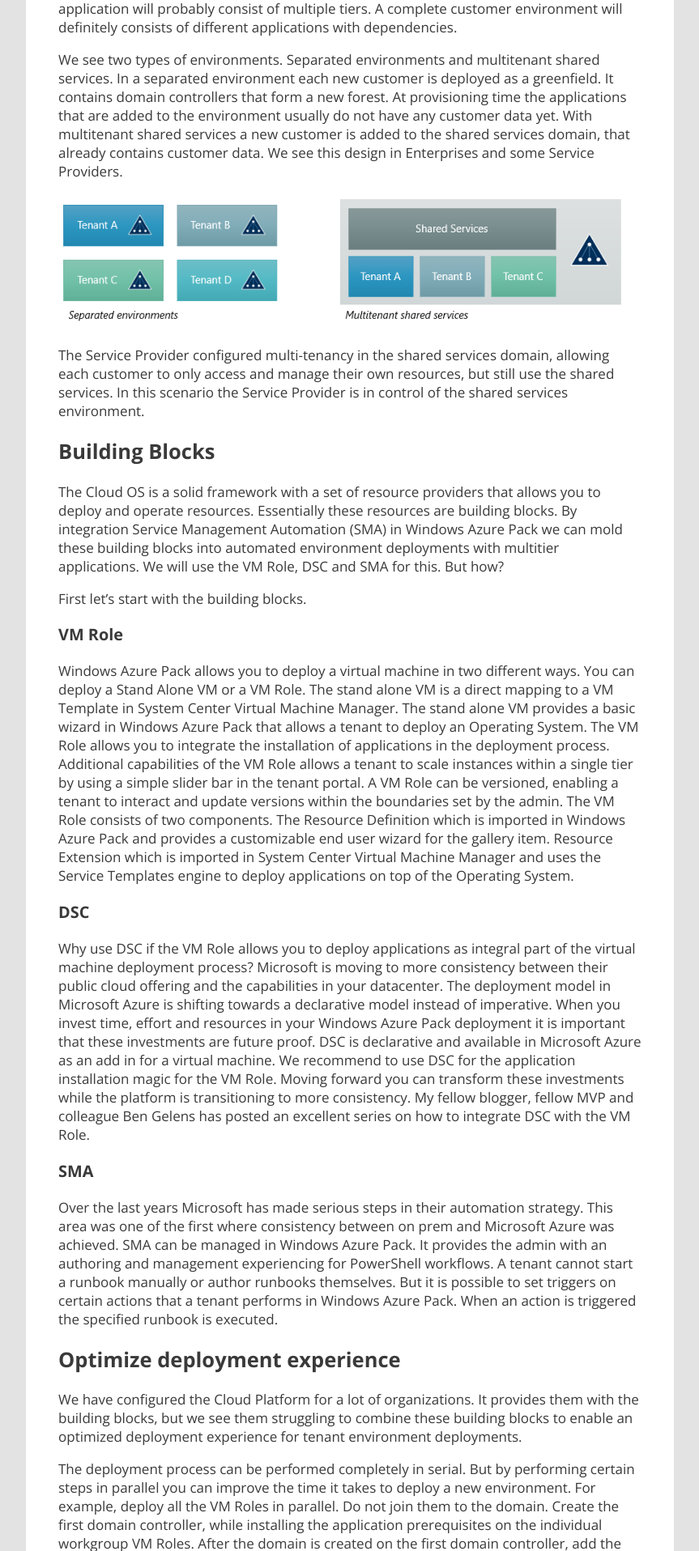
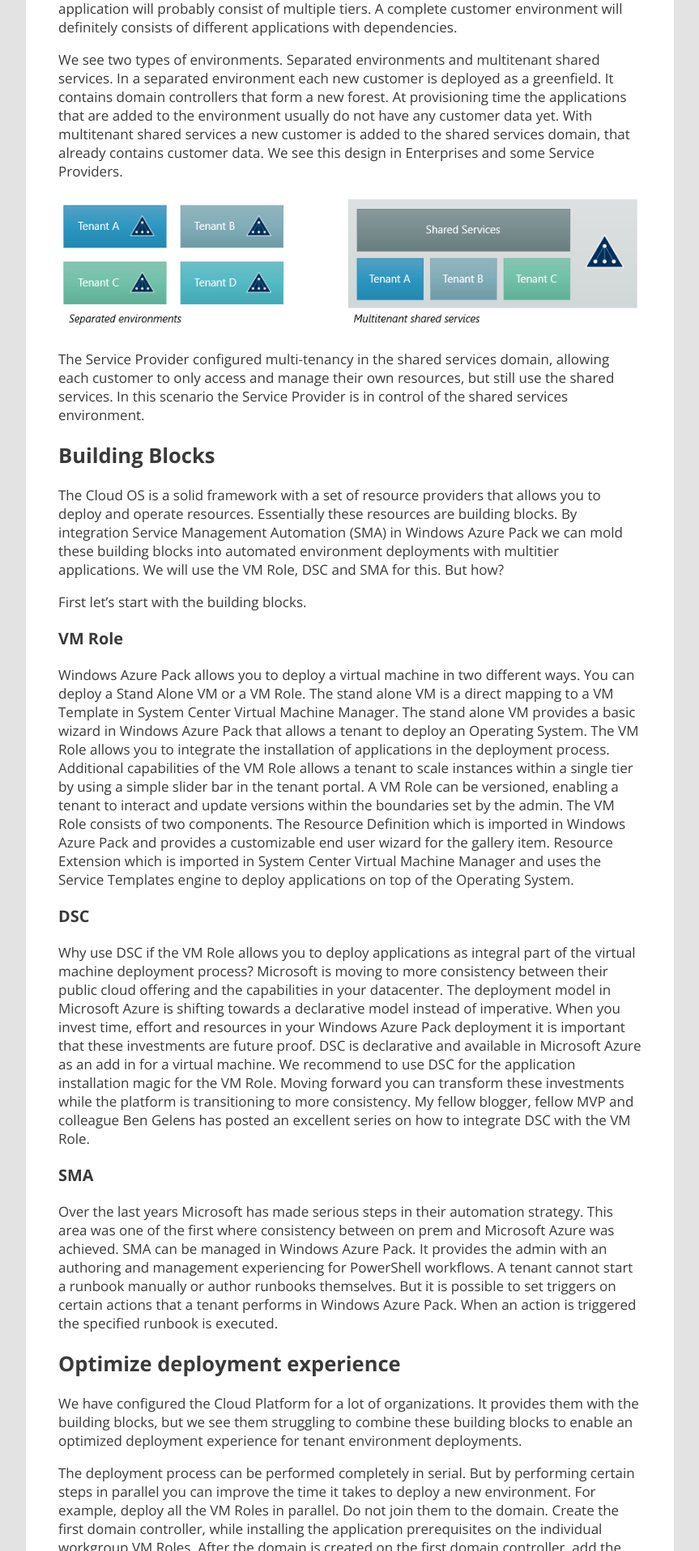
Before and after one commit to marcvaneijk/marcvaneijk.old, a Jekyll site: the page built from _posts/2015-07-21-wapvalue.md, in a window 1280 px wide. Shown: the part 2035-3951 px from the top of the page at 81% size, without its empty margins (58-921 px from the left). Built offline with Jekyll 4.4.1, drawn with Linux system fonts in a browser that asks for light colours; nearby versions of some CDN libraries.

Commit message:
Update 2015-07-21-wapvalue.md

```diff
--- a/_posts/2015-07-21-wapvalue.md
+++ b/_posts/2015-07-21-wapvalue.md
@@ -38,7 +38,7 @@ How can you adapt to changing demand and still run a business that scales. The a
 
 We see two types of environments. Separated environments and multitenant shared services. In a separated environment each new customer is deployed as a greenfield. It contains domain controllers that form a new forest. At provisioning time the applications that are added to the environment usually do not have any customer data yet. With multitenant shared services a new customer is added to the shared services domain, that already contains customer data. We see this design in Enterprises and some Service Providers.
 
-<img src="/images/2015-07-21/01-Environment-Types.png" width="700">
+<img src="/images/2015-07-21/01-Environment-Types.png" width="720">
 
 The Service Provider configured multi-tenancy in the shared services domain, allowing each customer to only access and manage their own resources, but still use the shared services. In this scenario the Service Provider is in control of the shared services environment.
 
@@ -66,7 +66,7 @@ We have configured the Cloud Platform for a lot of organizations. It provides th
 
 The deployment process can be performed completely in serial. But by performing certain steps in parallel you can improve the time it takes to deploy a new environment. For example, deploy all the VM Roles in parallel. Do not join them to the domain. Create the first domain controller, while installing the application prerequisites on the individual workgroup VM Roles. After the domain is created on the first domain controller, add the other VMs to the domain. Add the second domain controller while the applications are configured on the other VMs.
 
-<img src="/images/2015-07-21/02-Serial-Parallel.png" width="700">
+<img src="/images/2015-07-21/02-Serial-Parallel.png" width="500">
 
 ## More value
 
@@ -82,7 +82,7 @@ In the blog I’ll discuss the following approaches to get more value out of you
 
 Windows Azure Pack has a clear separation of Admins and Tenants. The even have their own portal. Service Management Automation is completely admin facing. A tenant cannot create runbooks or manually start them. In this approach the admin provisions a tenant environment by manually starting a runbook. The runbook can contain parameters that allows for customization for the tenant while still using the same runbook, VM role and DSC. Resulting in custom environments with a reusable deployment model that scales.
 
-<img src="/images/2015-07-21/04-Admin-provisioned.png" width="700">
+<img src="/images/2015-07-21/04-Admin-provisioned.png" width="720">
 
 Although the trigger and input for the runbook is easy to enable, it requires an admin to provision an environment for a tenant. This can be a great solution for a hoster that wants to provide full managed services to their customers, but for larger service providers this doesn’t fit the their model of self-service abstraction. And for tenants that require a self-service deployment experience this is not a feasible solution either.
 
@@ -90,15 +90,15 @@ Although the trigger and input for the runbook is easy to enable, it requires an
 
 Within the VM Clouds resource provider (IaaS) in Windows Azure Pack you can configure triggers for starting a SMA runbook. A trigger is an action that is performed by tenant. It is possible to start a runbook when a tenant creates a subscription.
 
-<img src="/images/2015-07-21/04a-Trigger.png" width="700">
+<img src="/images/2015-07-21/04a-Trigger.png" width="400">
 
 Although this allows a tenant to start a runbook, he is not able to input any parameters. The runbook can be configured to retrieve context information, like the tenantid and subscriptionid, which can be used in the runbook.
 
-<img src="/images/2015-07-21/05-Subscription.png" width="700">
+<img src="/images/2015-07-21/05-Subscription.png" width="720">
 
 It is possible to create a clear experience for a new tenant. When a new tenant logs on to the Tenant Site he does not have any resource providers. To create resources the first thing he needs to do is subscribe to a plan. The admin can create a plan for each base environment type (for example a typical developer environment and a typical office environment), assign the required VM Roles for that environment to it and make it public. When a tenant subscribes to a plan, the trigger executes a runbook. You will need to build logic into your runbook to define which plan was subscribed to (in this example developer), to ensure the correct runbook steps for that environment are performed.
 
-<img src="/images/2015-07-21/03-Child-runbook.png" width="700">
+<img src="/images/2015-07-21/03-Child-runbook.png" width="500">
 
 For example if the tenant subscribes to a developer environment plan, which contains VM Roles for Web Servers, Applications servers and a developer client with Visual Studio, the runbook for configuring those roles to a complete environment should be executed (and not the runbook for adding Exchange and RD Servers to the environment, which is used in the office plan).
 
@@ -108,7 +108,7 @@ In the previous approach we configured a trigger on the creation of a subscripti
 
 Essentially we can use the customizable wizard of a VM Role deployment as a under friendly input wizard for the parameters of the runbook. There are a couple of caveats, but if you are willing to take the tradeoff it provides you with some powerful capabilities.
 
-<img src="/images/2015-07-21/06-VM-Role.png" width="700">
+<img src="/images/2015-07-21/06-VM-Role.png" width="720">
 
 The VM Role authoring tool allows you to create a custom fields for the gallery item deployment wizard. I have created an extensive article that is published on the Building Clouds blog, which describes the process in detail. Each parameters in the Resource Definition that is not mapped to a field in the resource configuration, must be present in the Resource Extension. An easy way to address that is to execute a cmdlet in the Resource Extension with an echo off that excepts all parameters from the Resource Definition.
 
@@ -122,7 +122,7 @@ There is a solid ecosystem for Windows Azure Pack. If you want to have a more ad
 
 The solution by GridPro connects a new resource provider to Service Manager. You can submit requests as a tenant in Windows Azure Pack. These requests are submitted to Service Manager, which in its return can execute a runbook (with an SMA connector also provided by GridPro). The customization options are much more advanced than you can get with the VM Role. The tenants will also see status updates for the requests and the runbook. Of course the benefits of Service Manager has more advantages, but if you already have an ITSM solution in place you might consider this combination a bit of an overkill if you are only looking at automating an environment deployment.
 
-<img src="/images/2015-07-21/07-3rd-Party.png" width="700">
+<img src="/images/2015-07-21/07-3rd-Party.png" width="720">
 
 I’m only focusing on this particular scenario, which does not do justice to the complete solution that GridPro has built. Please contact them for a complete overview of their offering.
 
@@ -130,7 +130,7 @@ I’m only focusing on this particular scenario, which does not do justice to th
 
 Although I don’t see many organizations taking this step, I would still like to mention it here. It is possible to develop your own custom resource provider. If you are an IT Pro it might be a bit challenging, but if you have developers in your organization you might seriously consider looking at this scenario. The advantage of creating a custom resource provider is that you can configure it completely to you requirements. You could for example create a custom resource provider that accepts user input for a runbook.
 
-<img src="/images/2015-07-21/08-Custom-RP.png" width="700">
+<img src="/images/2015-07-21/08-Custom-RP.png" width="720">
 
 This has overlap with the solution from GridPro. Although it does not require Service Manager, it does require you to do all the work they have already done. So either you invest time and resources yourself (also consider support for the solution over time) or buy the solution and the support and start directly.
 
```
